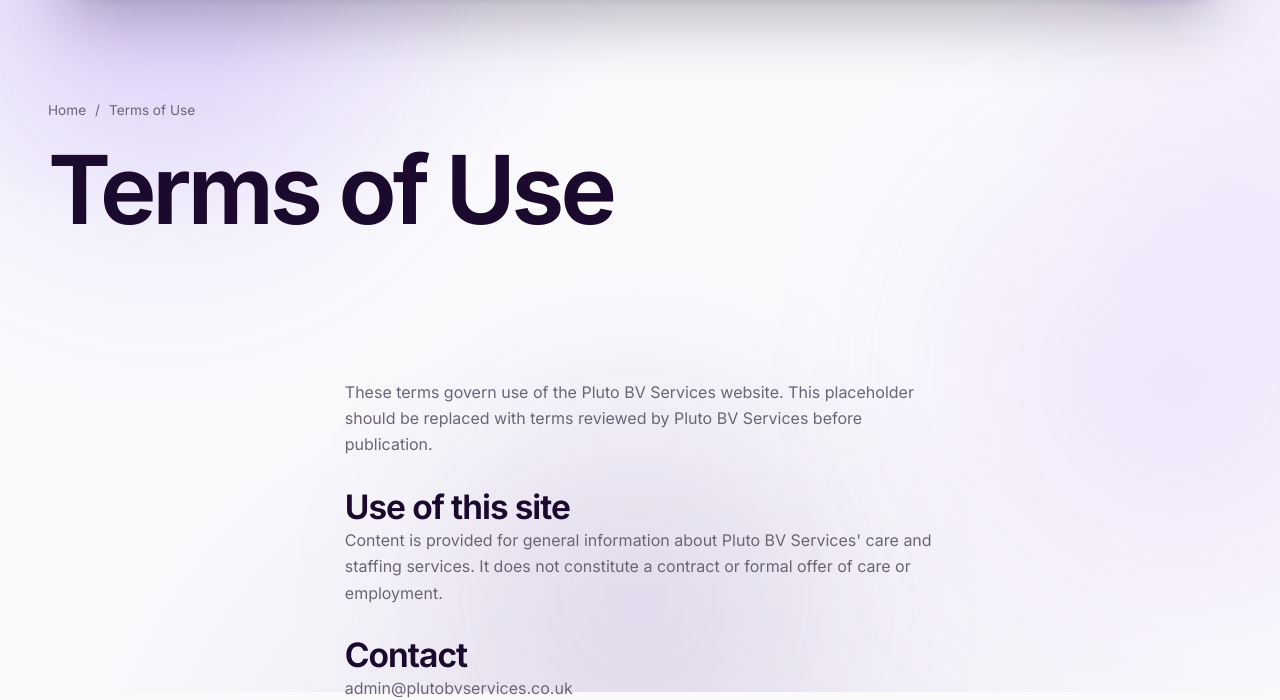
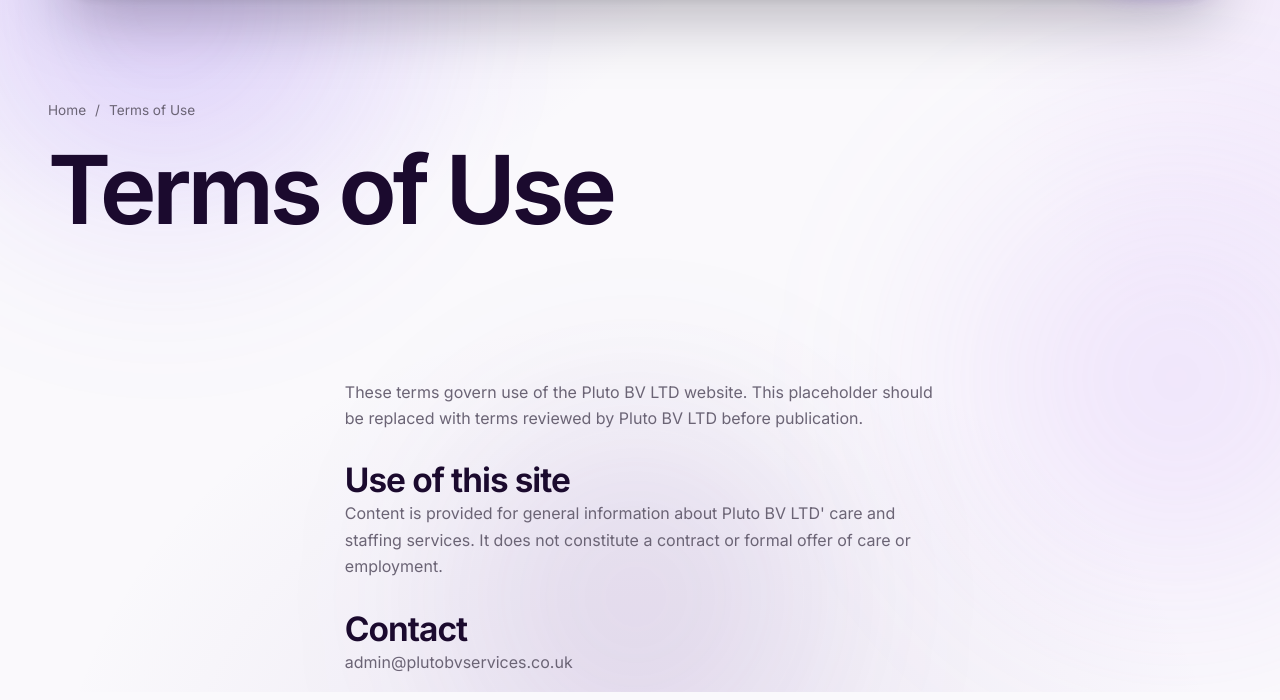
Before and after one commit to xLaceyy/Pluto-BV-Services, a website: page terms.html in a window 1280 px wide. Shown: the part 108-808 px from the top of the page. Drawn offline with Linux system fonts and the light colour scheme.

Commit message:
Update terms.html

```diff
--- a/terms.html
+++ b/terms.html
@@ -3,7 +3,7 @@
 <head>
 <meta charset="UTF-8">
 <meta name="viewport" content="width=device-width, initial-scale=1">
-<title>Terms | Pluto BV Services</title>
+<title>Terms | Pluto BV LTD</title>
 <meta name="description" content="Terms of use for the Pluto BV Services website.">
 <link rel="canonical" href="https://plutobvservices.co.uk/terms.html">
 <meta property="og:title" content="Terms | Pluto BV Services">
@@ -66,9 +66,9 @@
 </section>
 <section class="section-tight">
   <div class="container max-prose">
-    <p class="muted">These terms govern use of the Pluto BV Services website. This placeholder should be replaced with terms reviewed by Pluto BV Services before publication.</p>
+    <p class="muted">These terms govern use of the Pluto BV LTD website. This placeholder should be replaced with terms reviewed by Pluto BV LTD before publication.</p>
     <h3 style="margin-top:28px;">Use of this site</h3>
-    <p class="muted">Content is provided for general information about Pluto BV Services' care and staffing services. It does not constitute a contract or formal offer of care or employment.</p>
+    <p class="muted">Content is provided for general information about Pluto BV LTD' care and staffing services. It does not constitute a contract or formal offer of care or employment.</p>
     <h3 style="margin-top:28px;">Contact</h3>
     <p class="muted">admin@plutobvservices.co.uk</p>
   </div>
```
